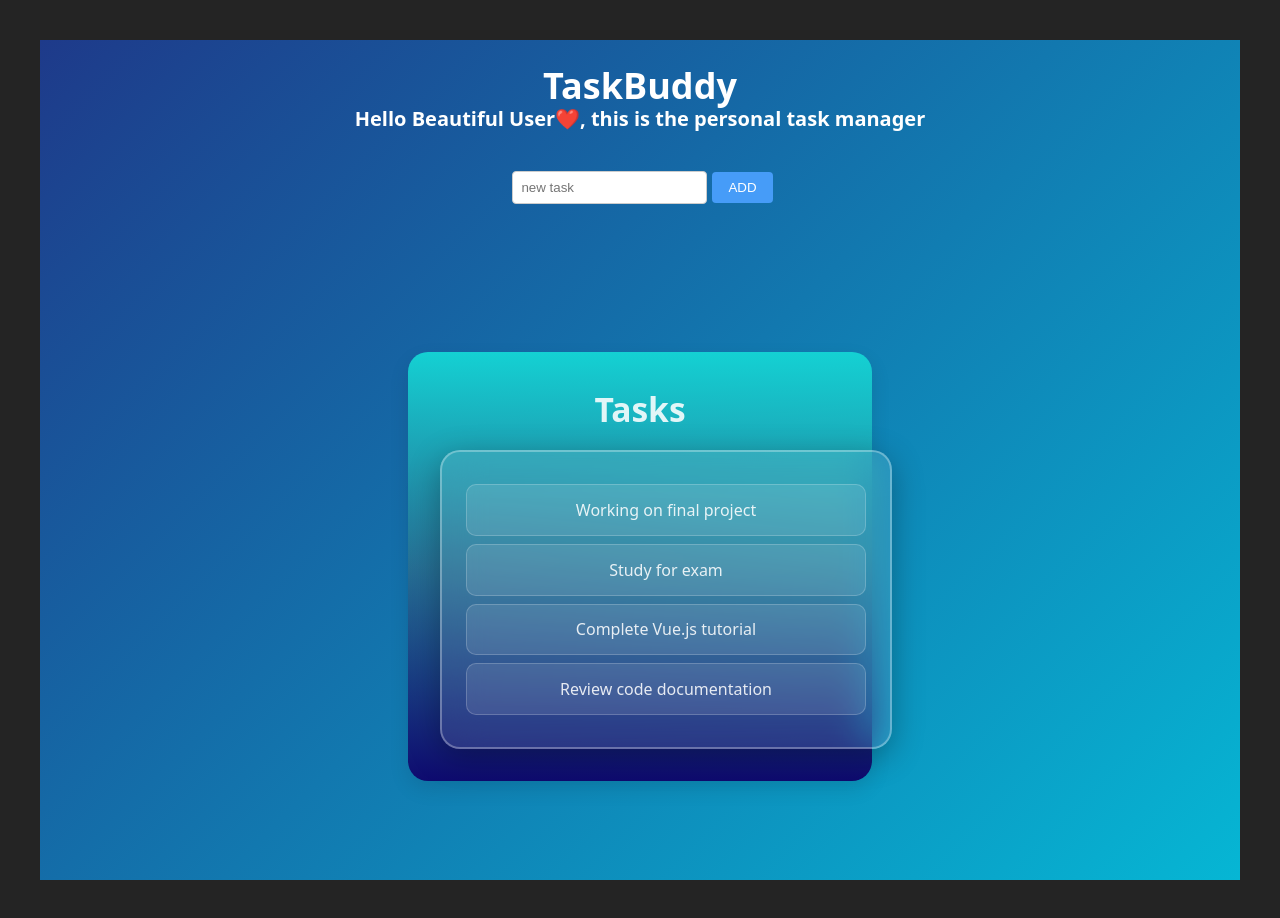
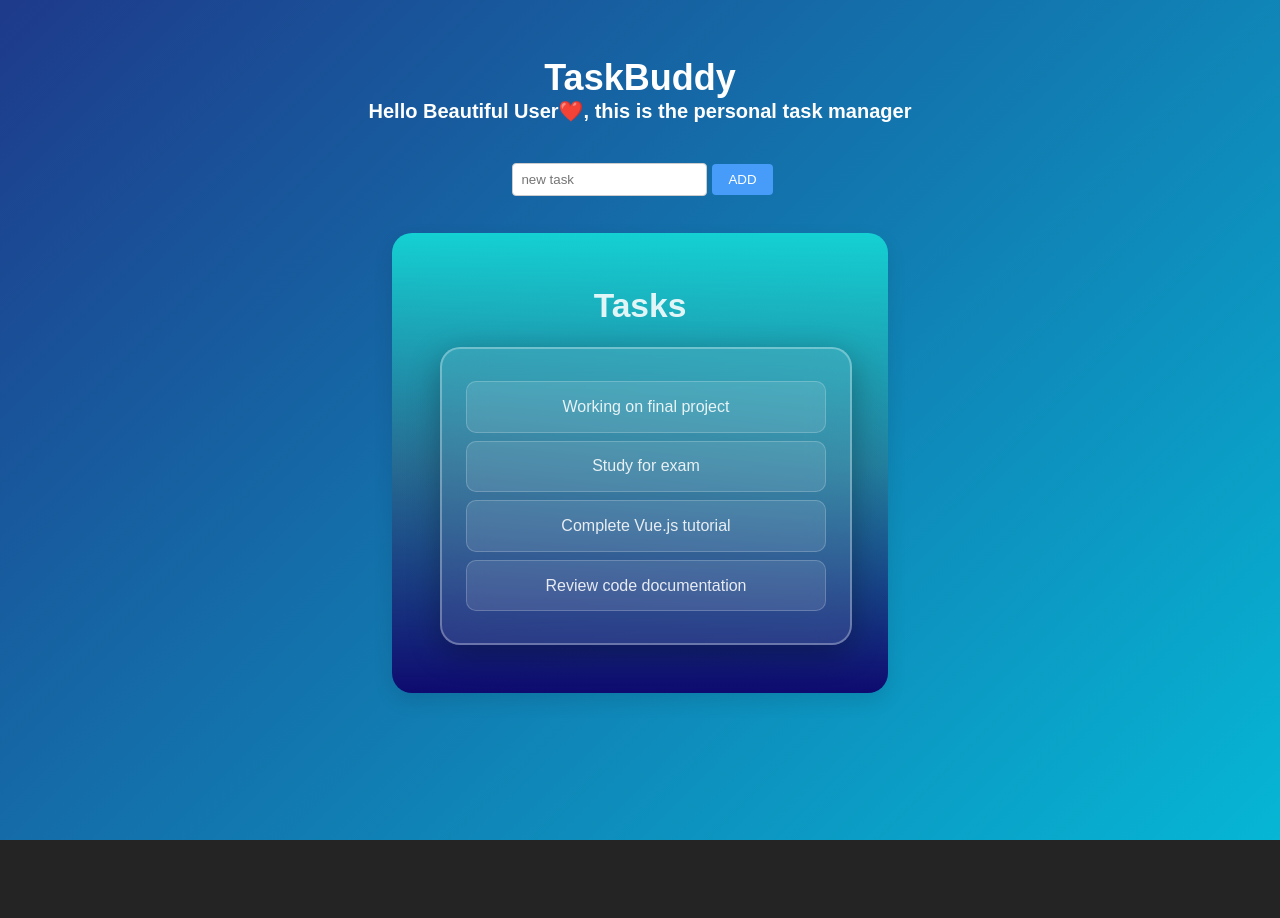
Before and after one commit to Llego-250/Task-Buddy, a Vue app: page / in a window 1280 px wide. After the commit the page ends 840 px from the top, so only its background shows below. Built offline with nearby package versions, Linux system fonts and the light colour scheme.

Commit message:
refining the UI

```diff
--- a/src/App.vue
+++ b/src/App.vue
@@ -40,7 +40,11 @@
   -moz-osx-font-smoothing: grayscale;
 }
 
-.main-container {
+body {
+  font-family: Arial, sans-serif;
+  margin: 0px;
+  background: linear-gradient(rgb(14, 10, 111), rgb(20, 209, 211));
+  min-width: 320px;
   min-height: 100vh;
   background: linear-gradient(135deg, rgb(30, 58, 138), rgb(6, 182, 212));
   padding: 1.25rem;
@@ -76,7 +80,7 @@
   background: linear-gradient(rgb(20, 209, 211), rgba(82, 108, 96, 0.299),rgb(14, 10, 111));
   border-radius: 20px;
   box-shadow: 0 8px 20px rgba(0, 0, 0, 0.1);
-  padding: 2rem;
+  padding: 3rem;
 }
 .card-title{
   font-size: 2.1em;
@@ -85,7 +89,7 @@
   text-align: center;
 }
 .task{
-  width: 100%;
+  width: 90%;
   background: rgba(255, 255, 255, 0.1);
   backdrop-filter: blur(20px);
   border: 2px solid rgba(255, 255, 255, 0.3);
```
